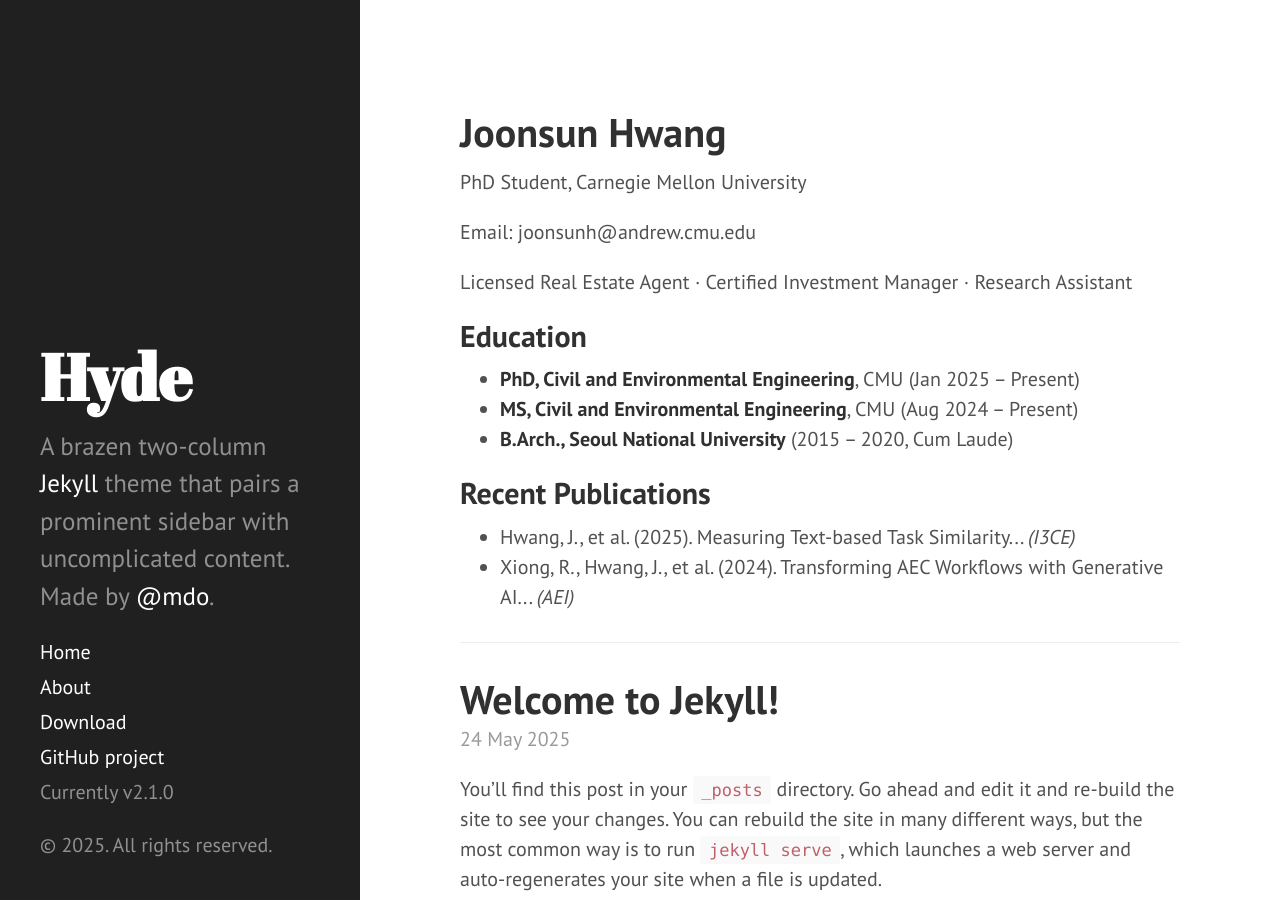
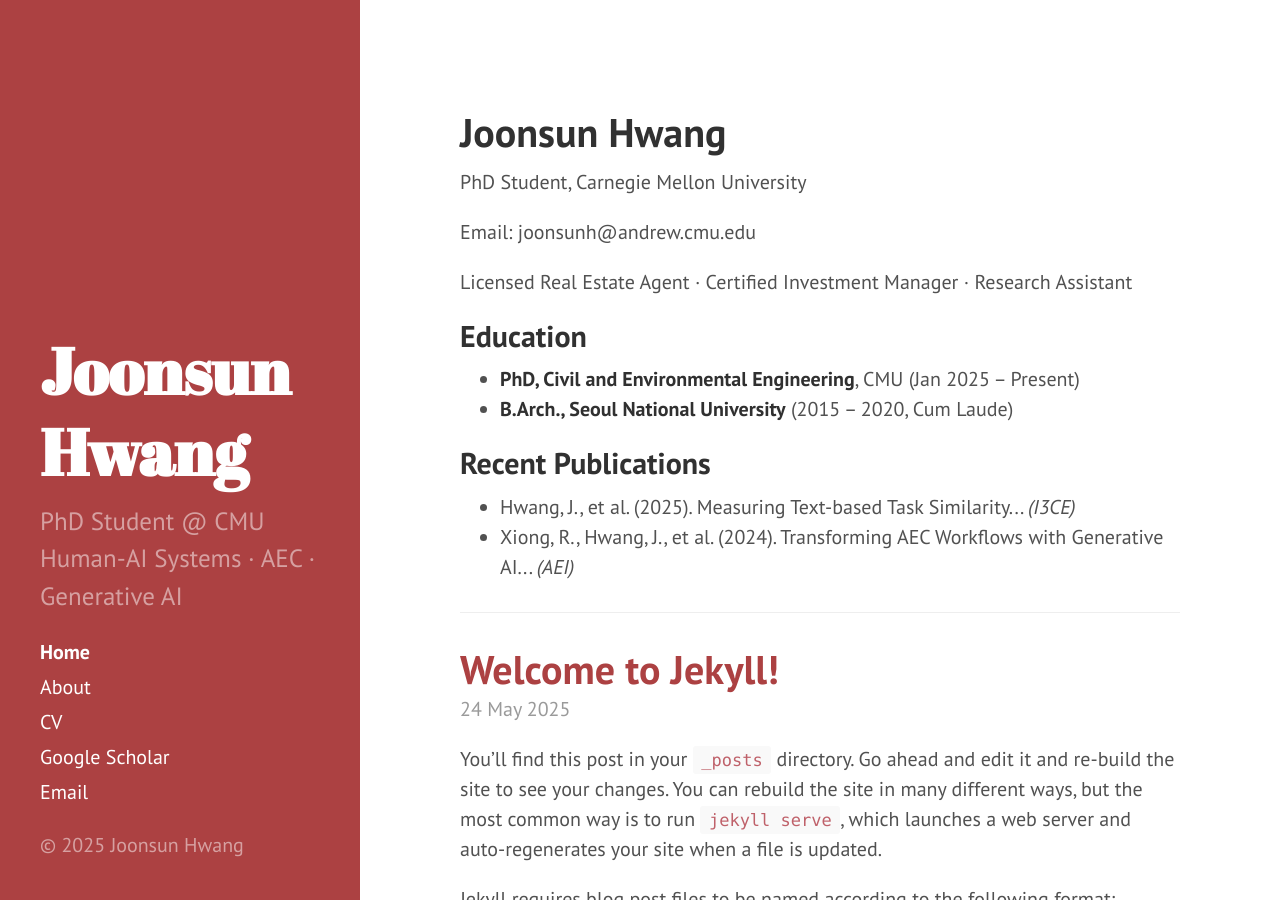
Before and after one commit to hjunsun/hjunsun.github.io, a Jekyll site: the page built from index.html, in a window 1280 px wide and 900 px high. Built offline with Jekyll 4.4.1, drawn with Linux system fonts in a browser that asks for light colours; the list of posts is cut into pages by our own code.

Commit message:
contents update

```diff
--- a/_includes/sidebar.html
+++ b/_includes/sidebar.html
@@ -3,34 +3,20 @@
     <div class="sidebar-about">
       <h1>
         <a href="{{ site.baseurl }}">
-          {{ site.title }}
+          Joonsun Hwang
         </a>
       </h1>
-      <p class="lead">{{ site.description }}</p>
+      <p class="lead">PhD Student @ CMU<br>Human-AI Systems · AEC · Generative AI</p>
     </div>
 
     <nav class="sidebar-nav">
-      <a class="sidebar-nav-item{% if page.url == site.baseurl %} active{% endif %}" href="{{ site.baseurl }}">Home</a>
-
-      {% comment %}
-        The code below dynamically generates a sidebar nav of pages with
-        `layout: page` in the front-matter. See readme for usage.
-      {% endcomment %}
-
-      {% assign pages_list = site.pages %}
-      {% for node in pages_list %}
-        {% if node.title != null %}
-          {% if node.layout == "page" %}
-            <a class="sidebar-nav-item{% if page.url == node.url %} active{% endif %}" href="{{ node.url }}">{{ node.title }}</a>
-          {% endif %}
-        {% endif %}
-      {% endfor %}
-
-      <a class="sidebar-nav-item" href="{{ site.github.repo }}/archive/v{{ site.version }}.zip">Download</a>
-      <a class="sidebar-nav-item" href="{{ site.github.repo }}">GitHub project</a>
-      <span class="sidebar-nav-item">Currently v{{ site.version }}</span>
+      <a class="sidebar-nav-item{% if page.url == "/" %} active{% endif %}" href="/">Home</a>
+      <a class="sidebar-nav-item" href="/about/">About</a>
+      <a class="sidebar-nav-item" href="/cv/">CV</a>
+      <a class="sidebar-nav-item" href="https://scholar.google.com/">Google Scholar</a>
+      <a class="sidebar-nav-item" href="mailto:joonsunh@andrew.cmu.edu">Email</a>
     </nav>
 
-    <p>&copy; {{ site.time | date: '%Y' }}. All rights reserved.</p>
+    <p>&copy; {{ site.time | date: '%Y' }} Joonsun Hwang</p>
   </div>
 </div>
--- a/_layouts/default.html
+++ b/_layouts/default.html
@@ -3,7 +3,7 @@
 
   {% include head.html %}
 
-  <body>
+  <body class="theme-base-08">
 
     {% include sidebar.html %}
 
--- a/index.html
+++ b/index.html
@@ -11,7 +11,6 @@ title: Home
 <h2>Education</h2>
 <ul>
   <li><strong>PhD, Civil and Environmental Engineering</strong>, CMU (Jan 2025 – Present)</li>
-  <li><strong>MS, Civil and Environmental Engineering</strong>, CMU (Aug 2024 – Present)</li>
   <li><strong>B.Arch., Seoul National University</strong> (2015 – 2020, Cum Laude)</li>
 </ul>
 
```
